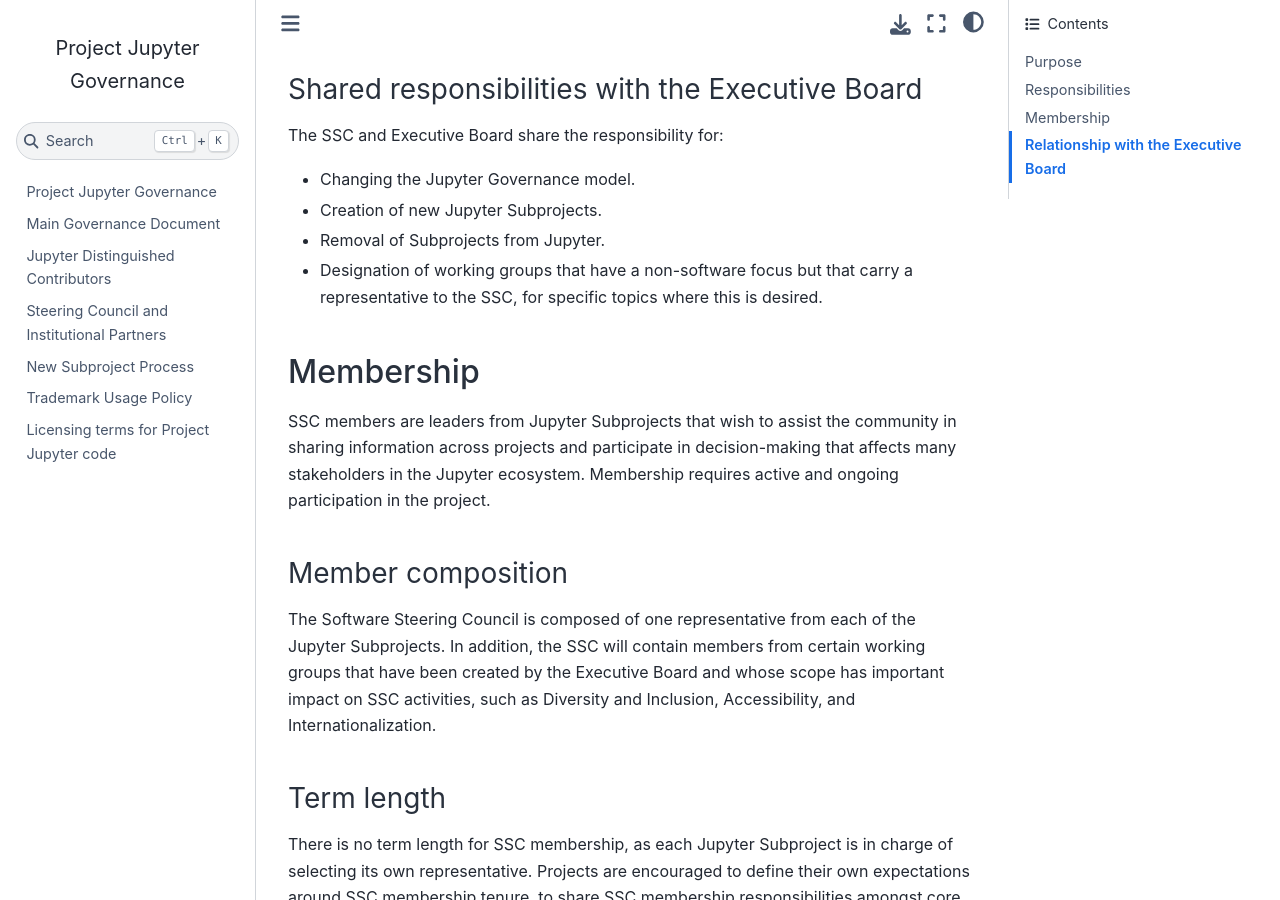
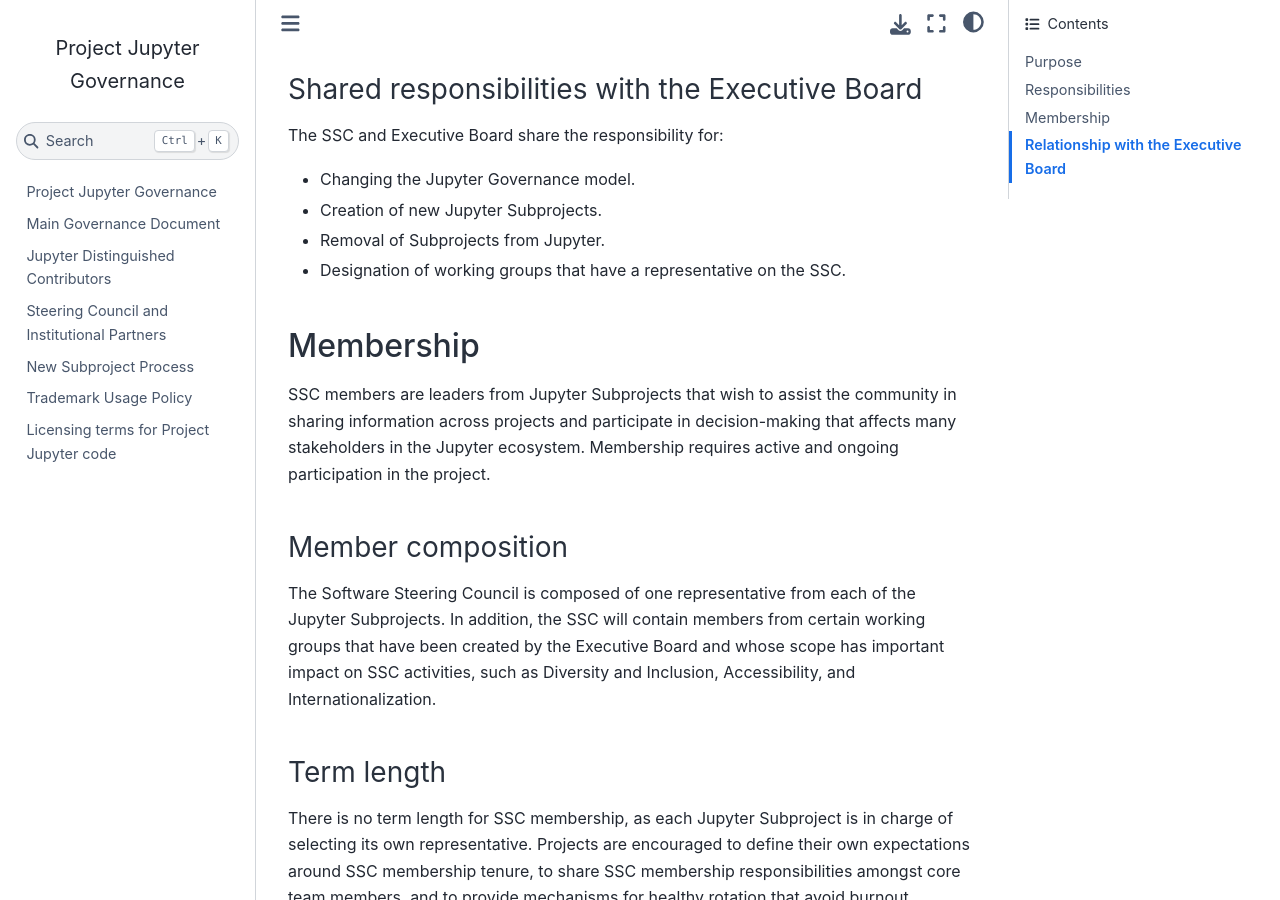
Before and after one commit to jupyter/governance, a Jupyter Book: the page built from software_steering_council.md, in a window 1280 px wide and 900 px high, scrolled down 1063 px. Built offline with Jupyter Book 1.0.4 settings and Sphinx 7.4.7 and the Sphinx Book theme 1.1.4, drawn with Linux system fonts in a browser that asks for light colours; pages that are not in the unit, such as notebooks, are missing from menus.

Commit message:
More updates to SSC language

```diff
--- a/software_steering_council.md
+++ b/software_steering_council.md
@@ -25,7 +25,7 @@
 - Changing the Jupyter Governance model.
 - Creation of new Jupyter Subprojects.
 - Removal of Subprojects from Jupyter.
-- Designation of working groups that have a non-software focus but that carry a representative to the SSC, for specific topics where this is desired.
+- Designation of working groups that have a representative on the SSC.
 
 ## Membership
 
```
